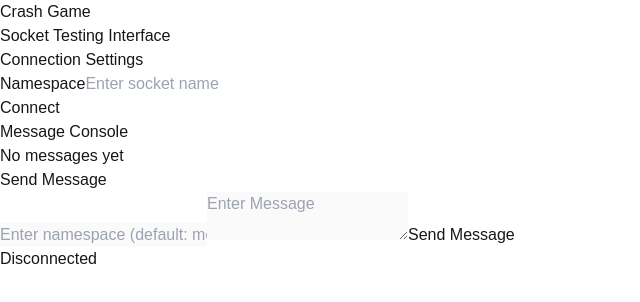
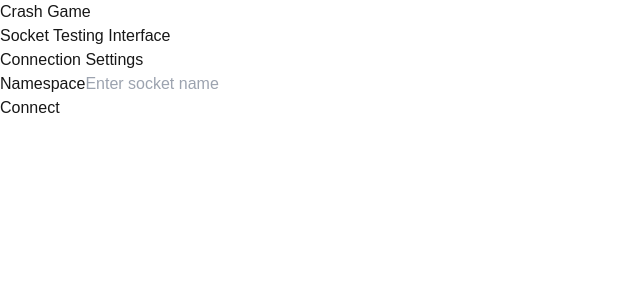
Before and after one commit to starixvn/l1_demo_crash-game-client-demo, a Next.js app: page / in a window 1280 px wide. Shown: the top 302 px of the page, without its empty margins (0-640 px from the left). Built offline with nearby package versions, Linux system fonts and the light colour scheme.

Commit message:
feat: update UI for connection status

```diff
--- a/src/app/page.tsx
+++ b/src/app/page.tsx
@@ -15,6 +15,7 @@ export default function SplashPage() {
     const [messages, setMessages] = useState<string[]>([]);
     const [jsonInput, setJsonInput] = useState("");
     const [messageNamespace, setMessageNamespace] = useState("");
+    const [isConnected, setIsConnected] = useState(false);
 
     useEffect(() => {
         setUserAgent(window.navigator.userAgent);
@@ -105,9 +106,7 @@ export default function SplashPage() {
 
         try {
             const token = await getSSOToken();
-
             const authorizeInfo = await authorize(token);
-
             await socketHandler.connect(namespace);
             const socketNamespace = "CoinTap";
             socketHandler.onMessage((event: string, message: object) => {
@@ -116,6 +115,7 @@ export default function SplashPage() {
 
             await socketHandler.requestSignIn(authorizeInfo);
             await socketHandler.requestInGame({ name: socketNamespace });
+            setIsConnected(true);
         } catch (err) {
             setError(`Connection failed: ${err}`);
         } finally {
@@ -141,11 +141,25 @@ export default function SplashPage() {
                 <div className="text-center">
                     <h1 className="text-5xl font-bold text-white mb-2">Crash Game</h1>
                     <p className="text-gray-400">Socket Testing Interface</p>
+
+                    {/* Add Connection Status below header */}
+                    {isConnected && (
+                        <div className="mt-4 flex items-center justify-center space-x-4">
+                            <div className="px-4 py-2 bg-gray-800 rounded-full flex items-center space-x-2">
+                                <span className="text-gray-300">Namespace:</span>
+                                <span className="text-white font-medium">{namespace}</span>
+                            </div>
+                            <div className="px-4 py-2 bg-green-600 rounded-full flex items-center space-x-2">
+                                <div className="w-2 h-2 rounded-full bg-green-300" />
+                                <span className="text-white">Connected</span>
+                            </div>
+                        </div>
+                    )}
                 </div>
 
-                {/* Main Content Grid */}
-                <div className="grid md:grid-cols-2 gap-8">
-                    {/* Connection Panel */}
+                {/* Main Content Grid - Modified to show/hide based on connection */}
+                {!isConnected ? (
+                    /* Connection Panel */
                     <div className="bg-gray-800 p-6 rounded-lg shadow-lg">
                         <h2 className="text-xl font-semibold text-white mb-4">Connection Settings</h2>
                         <form onSubmit={handleConnect} className="space-y-4">
@@ -184,11 +198,12 @@ export default function SplashPage() {
                             </button>
                         </form>
                     </div>
-
-                    {/* Message Panel */}
+                ) : (
+                    <div className="space-y-8">
+                        {/* Message Panel - Full Width */}
                         <div className="bg-gray-800 p-6 rounded-lg shadow-lg">
                             <h2 className="text-xl font-semibold text-white mb-4">Message Console</h2>
-                        <div className="h-[200px] mb-4 overflow-y-auto border border-gray-700 rounded-md p-4 bg-gray-900">
+                            <div className="h-[400px] mb-4 overflow-y-auto border border-gray-700 rounded-md p-4 bg-gray-900">
                                 {messages.length === 0 ? (
                                     <p className="text-gray-500 text-center italic">No messages yet</p>
                                 ) : (
@@ -199,7 +214,6 @@ export default function SplashPage() {
                                         </div>
                                     ))
                                 )}
-                        </div>
                             </div>
                         </div>
 
@@ -233,17 +247,8 @@ export default function SplashPage() {
                                 </button>
                             </div>
                         </div>
-
-                {/* Connection Status */}
-                <div className="fixed bottom-4 right-4">
-                    <div
-                        className={`px-4 py-2 rounded-full flex items-center space-x-2
-                        ${socketHandler.isConnected() ? "bg-green-600" : "bg-gray-600"}`}
-                    >
-                        <div className={`w-2 h-2 rounded-full ${socketHandler.isConnected() ? "bg-green-300" : "bg-gray-400"}`} />
-                        <span className="text-white text-sm">{socketHandler.isConnected() ? "Connected" : "Disconnected"}</span>
                     </div>
-                </div>
+                )}
             </div>
         </div>
     );
```
Lines whose indentation alone changed are shown as unchanged.
